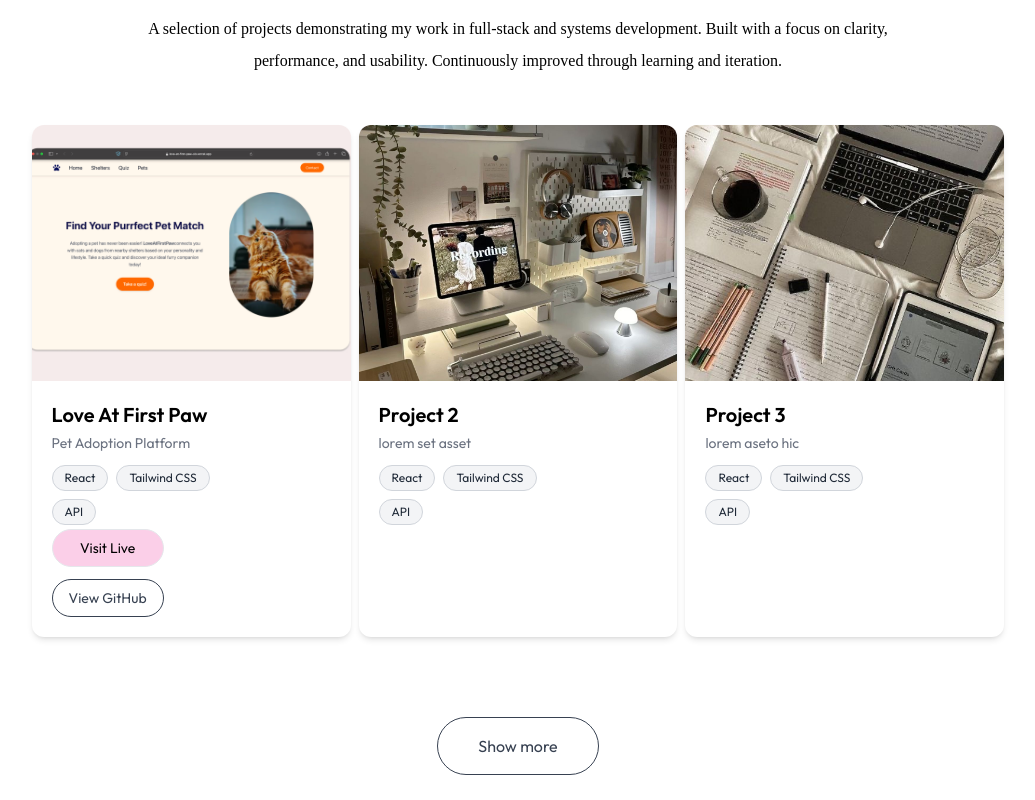
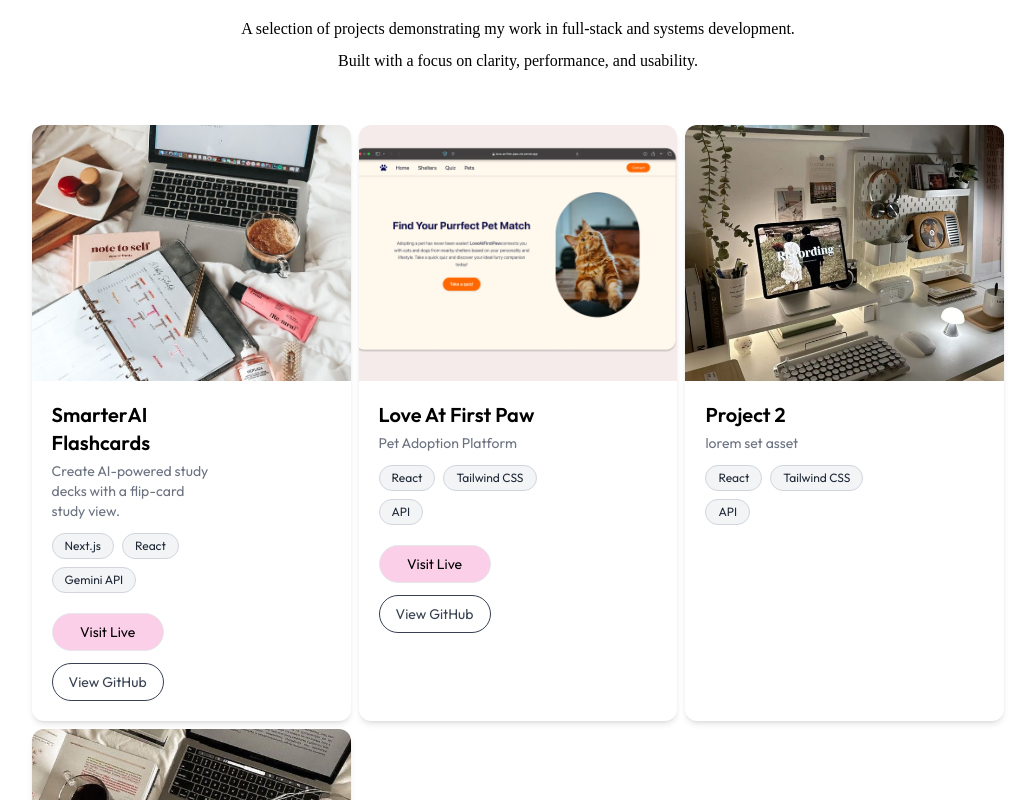
Before and after one commit to ppe11/ppe11.github.io, a Next.js app: page / in a window 1280 px wide. Shown: the part 1860-2660 px from the top of the page, without its empty margins (122-1157 px from the left). Built offline with nearby package versions, Linux system fonts and the light colour scheme; a web font is replaced by a local one.

Commit message:
Add SmarterAI portfolio project

```diff
--- a/app/components/Projects.jsx
+++ b/app/components/Projects.jsx
@@ -1,45 +1,39 @@
-import { workData } from '@/assets /assets'
+import { workData } from '@/assets /assets';
 import { motion } from 'framer-motion';
-import React from 'react';
 
-const Projects = (isDarkMode) => {
+const Projects = () => {
   return (
-    <div id='project' className='w-full px-[12%] py-10 scroll-mt-20 min-h-screen'>
-      <h4 className='text-center text-5xl font-Ovo'>My Projects</h4>
-      <p className='text-center max-w-3xl mx-auto mt-5 mb-12 font-Ovo'>
-      A selection of projects demonstrating my work in full-stack and systems development.
-Built with a focus on clarity, performance, and usability.
-Continuously improved through learning and iteration.
+    <section id="project" className="min-h-screen w-full scroll-mt-20 px-[12%] py-10">
+      <h4 className="text-center font-Ovo text-5xl">My Projects</h4>
+      <p className="mx-auto mb-12 mt-5 max-w-3xl text-center font-Ovo">
+        A selection of projects demonstrating my work in full-stack and systems development.
+        <br />Built with a focus on clarity, performance, and usability.
       </p>
 
-      <div className='grid grid-cols-1 sm:grid-cols-2 lg:grid-cols-3 gap-2 my-10 dark:text-black'>
-        {workData.map((project, index) => (
-          <motion.div
-            key={index}
+      <div className="my-10 grid grid-cols-1 gap-2 sm:grid-cols-2 lg:grid-cols-3 dark:text-black">
+        {workData.map((project) => (
+          <motion.article
+            key={project.title}
             whileHover={{ scale: 1.03 }}
             whileTap={{ scale: 0.97 }}
             transition={{ duration: 0.4 }}
-            className='flex flex-col bg-white rounded-xl overflow-hidden shadow-md cursor-pointer'
+            className="flex cursor-pointer flex-col overflow-hidden rounded-xl bg-white shadow-md"
           >
-            {/* Project image */}
             <div
-              className='w-full h-64 bg-no-repeat bg-cover bg-center'
+              className="h-64 w-full bg-cover bg-center bg-no-repeat"
               style={{ backgroundImage: `url(${project.bgImage})` }}
-            ></div>
+            />
 
-            {/* Project content */}
-            <div className='p-5'>
-              <div className='flex justify-between items-start flex-wrap'>
-
-                {/* Text & Tags */}
-                <div className='flex flex-col max-w-[60%]'>
-                  <h2 className='font-semibold text-xl mb-1'>{project.title}</h2>
-                  <p className='text-sm text-gray-500 mb-3'>{project.description}</p>
-                  <div className='flex flex-wrap gap-2'>
-                    {project.tags?.map((tag, idx) => (
+            <div className="p-5">
+              <div className="flex flex-wrap items-start justify-between gap-4">
+                <div className="flex max-w-[60%] flex-col">
+                  <h2 className="mb-1 text-xl font-semibold">{project.title}</h2>
+                  <p className="mb-3 text-sm text-gray-500">{project.description}</p>
+                  <div className="flex flex-wrap gap-2">
+                    {project.tags?.map((tag) => (
                       <span
-                        key={idx}
-                        className='text-xs px-3 py-1 rounded-full bg-gray-100 text-gray-800 border border-gray-300'
+                        key={tag}
+                        className="rounded-full border border-gray-300 bg-gray-100 px-3 py-1 text-xs text-gray-800"
                       >
                         {tag}
                       </span>
@@ -47,14 +41,13 @@ Continuously improved through learning and iteration.
                   </div>
                 </div>
 
-                {/* Buttons */}
-                <div className='flex flex-col gap-2'>
+                <div className="flex flex-col gap-2">
                   {project.liveLink && (
                     <a
                       href={project.liveLink}
-                      target='_blank'
-                      rel='noopener noreferrer'
-                      className='text-sm text-black px-4 py-2 rounded-full border transition bg-pink-200 hover:bg-pink-300 text-center mb-1 mt-1'
+                      target="_blank"
+                      rel="noopener noreferrer"
+                      className="mb-1 mt-1 rounded-full border bg-pink-200 px-4 py-2 text-center text-sm text-black transition hover:bg-pink-300"
                     >
                       Visit Live
                     </a>
@@ -62,31 +55,20 @@ Continuously improved through learning and iteration.
                   {project.repoLink && (
                     <a
                       href={project.repoLink}
-                      target='_blank'
-                      rel='noopener noreferrer'
-                      className='text-sm px-4 py-2 rounded-full border border-gray-700 text-gray-700 hover:bg-pink-200 duration-500 text-center'
+                      target="_blank"
+                      rel="noopener noreferrer"
+                      className="rounded-full border border-gray-700 px-4 py-2 text-center text-sm text-gray-700 duration-500 hover:bg-pink-200"
                     >
                       View GitHub
                     </a>
                   )}
                 </div>
-
               </div>
             </div>
-          </motion.div>
+          </motion.article>
         ))}
       </div>
-
-      {/* Show more button */}
-      <a
-        href="#"
-        className='w-max flex items-center justify-center gap-2 text-gray-700 border-[0.5px]
-        border-gray-700 rounded-full py-3 px-10 mx-auto my-20 hover:bg-lightHover duration-500 dark:text-white
-        dark:border-white dark:hover:bg-darkHover'
-      >
-        Show more
-      </a>
-    </div>
+    </section>
   );
 };
 
--- a/assets /assets.js
+++ b/assets /assets.js
@@ -1,4 +1,3 @@
-
 import code_icon from './code-icon.png';
 import edu_icon from './edu-icon.png';
 import vscode from './vscode.png';
@@ -40,19 +39,38 @@ export const assets = {
 };
 
 export const infoList = [
-    { icon: assets.code_icon, title: 'Languages', description: 'C++, Python, Java, JavaScript, HTML, CSS, React.js, Tailwind CSS' },
-    { icon: assets.edu_icon, title: 'Education', description: 'Software Systems student at Simon Fraser Univeristy' },
-    { icon: assets.project_icon, title: 'Projects', description: 'Selected full-stack and systems projects built with modern frameworks.' }
+  {
+    icon: assets.code_icon,
+    title: 'Languages',
+    description: 'C++, Python, Java, JavaScript, HTML, CSS, React.js, Tailwind CSS',
+  },
+  {
+    icon: assets.edu_icon,
+    title: 'Education',
+    description: 'Software Systems student at Simon Fraser University',
+  },
+  {
+    icon: assets.project_icon,
+    title: 'Projects',
+    description: 'Selected full-stack and systems projects built with modern frameworks.',
+  },
 ];
 
 export const toolsData = [
-    { src: assets.vscode, link: "https://code.visualstudio.com/" },
-    { src: assets.figma, link: "https://www.figma.com/" },
-    { src: assets.git, link: "https://git-scm.com/" }
+  { src: assets.vscode, link: 'https://code.visualstudio.com/' },
+  { src: assets.figma, link: 'https://www.figma.com/' },
+  { src: assets.git, link: 'https://git-scm.com/' },
 ];
 
-
 export const workData = [
+  {
+    title: 'SmarterAI Flashcards',
+    description: 'Create AI-powered study decks with a flip-card study view.',
+    bgImage: '/project-4.jpg',
+    tags: ['Next.js', 'React', 'Gemini API'],
+    liveLink: 'https://smarter-ai-flashcards.vercel.app',
+    repoLink: 'https://github.com/ppe11/smarter-ai-flashcards',
+  },
   {
     title: 'Love At First Paw',
     description: 'Pet Adoption Platform',
@@ -64,7 +82,6 @@ export const workData = [
   {
     title: 'Project 2',
     description: 'lorem set asset',
-        language:'',
     bgImage: '/project-2.JPG',
     tags: ['React', 'Tailwind CSS', 'API'],
     liveLink: '',
@@ -73,10 +90,9 @@ export const workData = [
   {
     title: 'Project 3',
     description: 'lorem aseto hic',
-        language:'',
     bgImage: '/project-3.JPG',
     tags: ['React', 'Tailwind CSS', 'API'],
     liveLink: '',
     repoLink: '',
   },
-]
+];
```
Lines whose indentation alone changed are shown as unchanged.
